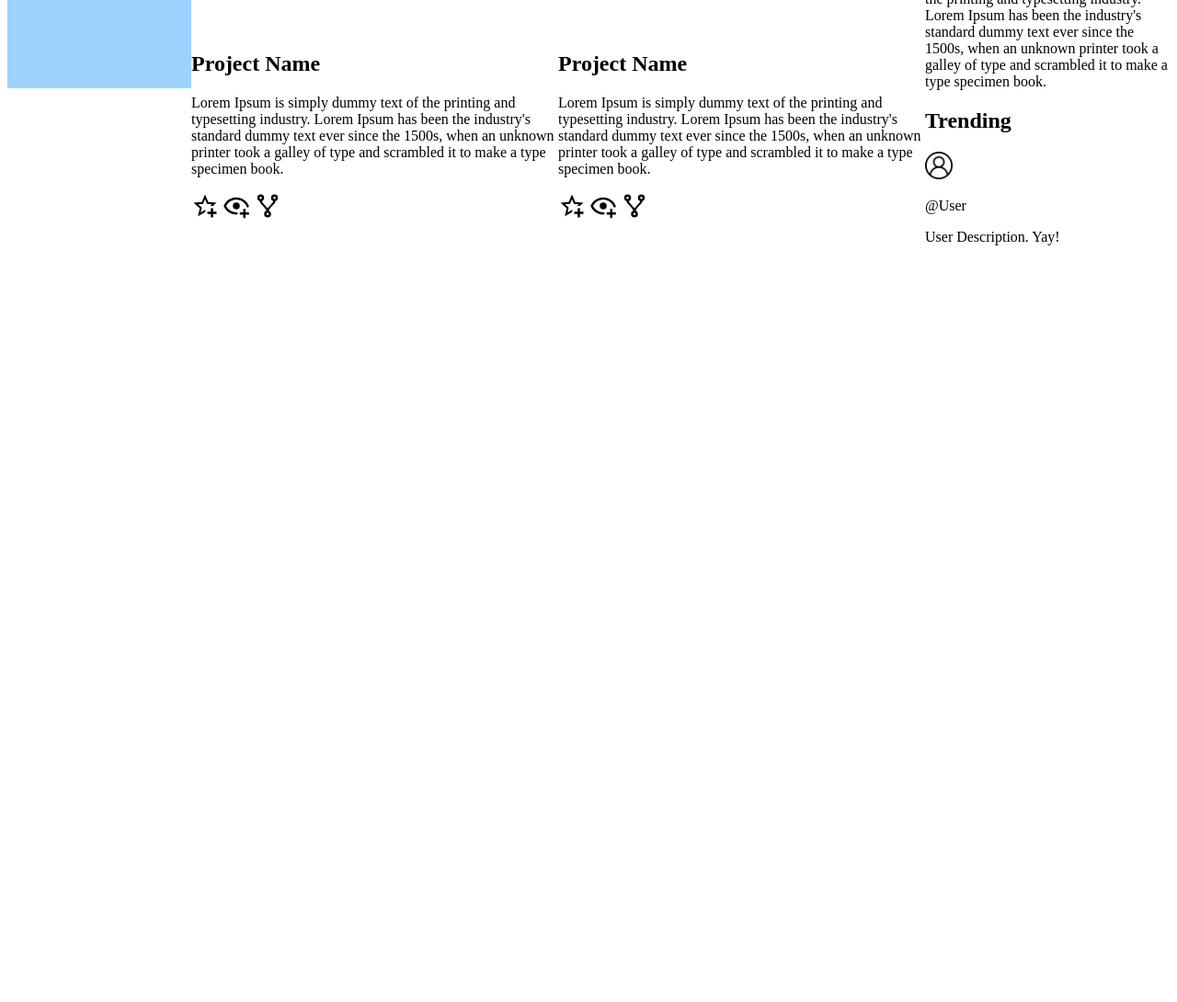
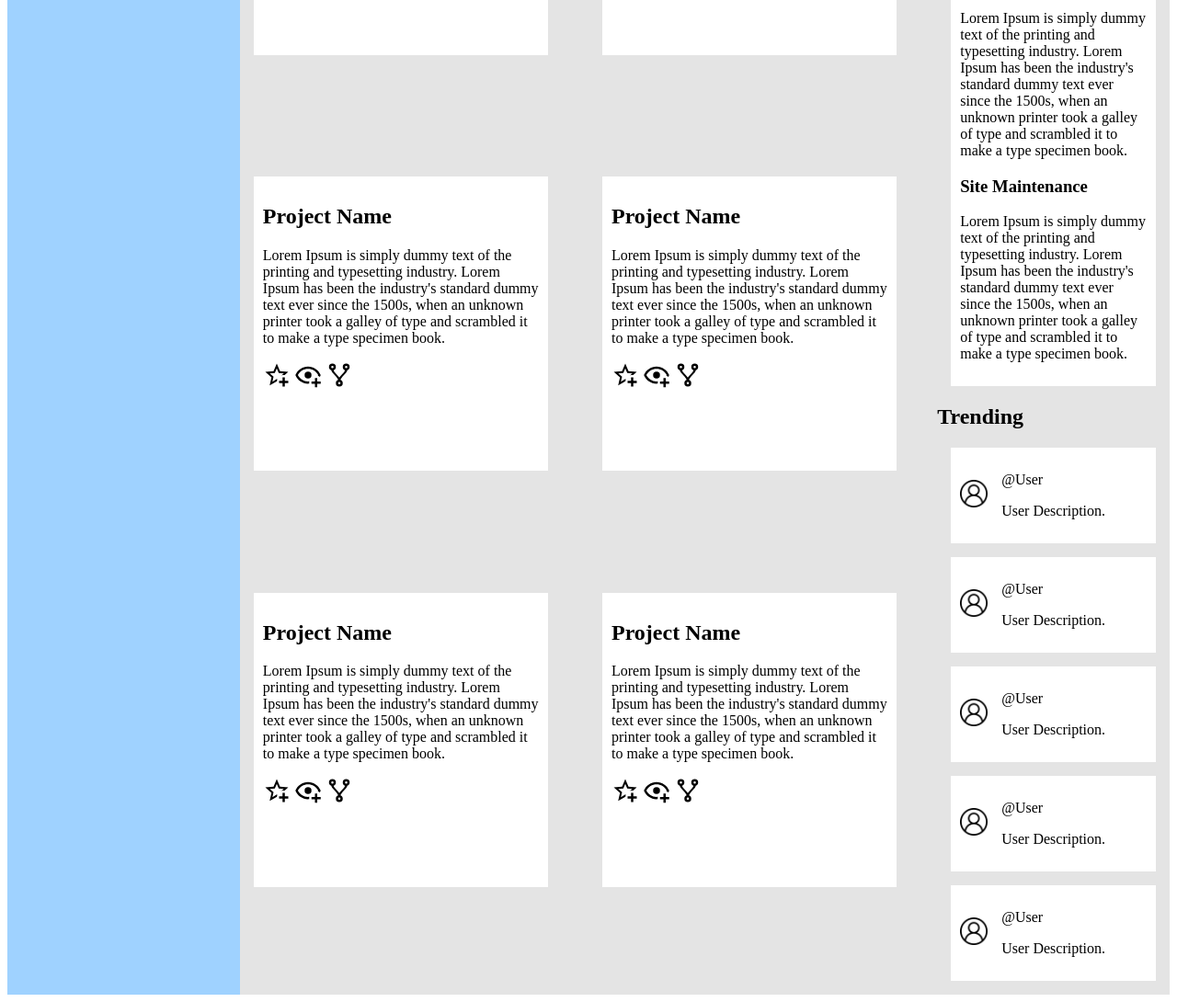
Before and after one commit to LyricChan/AdminDashboard, a plain HTML site: page index.html in a window 1280 px wide. Shown: the part 712-1802 px from the top of the page at 92% size. Before the commit the page ends 1003 px from the top, so only its background shows below. Drawn offline with Linux system fonts and the light colour scheme.

Commit message:
Add styling and bg color to main content

```diff
--- a/index.html
+++ b/index.html
@@ -380,13 +380,77 @@
       <div class="trending">
         <h2>Trending</h2>
 
-        <div class="trending-item">
-          <a href="">
-            <img src="images/user.png" alt="user" width="30px" height="30px"
-          /></a>
-
-          <p>@User</p>
-          <p>User Description. Yay!</p>
+        <div class="trending-container">
+          <div class="trending-user">
+            <a href="">
+              <img
+                src="images/user.png"
+                alt="user"
+                width="30px"
+                height="30px"
+              />
+            </a>
+            <div>
+              <p>@User</p>
+              <p>User Description.</p>
+            </div>
+          </div>
+          <div class="trending-user">
+            <a href="">
+              <img
+                src="images/user.png"
+                alt="user"
+                width="30px"
+                height="30px"
+              />
+            </a>
+            <div>
+              <p>@User</p>
+              <p>User Description.</p>
+            </div>
+          </div>
+          <div class="trending-user">
+            <a href="">
+              <img
+                src="images/user.png"
+                alt="user"
+                width="30px"
+                height="30px"
+              />
+            </a>
+            <div>
+              <p>@User</p>
+              <p>User Description.</p>
+            </div>
+          </div>
+          <div class="trending-user">
+            <a href="">
+              <img
+                src="images/user.png"
+                alt="user"
+                width="30px"
+                height="30px"
+              />
+            </a>
+            <div>
+              <p>@User</p>
+              <p>User Description.</p>
+            </div>
+          </div>
+          <div class="trending-user">
+            <a href="">
+              <img
+                src="images/user.png"
+                alt="user"
+                width="30px"
+                height="30px"
+              />
+            </a>
+            <div>
+              <p>@User</p>
+              <p>User Description.</p>
+            </div>
+          </div>
         </div>
       </div>
     </aside>
--- a/styles.css
+++ b/styles.css
@@ -1,6 +1,6 @@
 body {
   display: grid;
-  grid-template: 1fr 4fr / 200px 3fr 1fr;
+  grid-template: 1fr 4fr / 1fr 3fr 1fr;
 }
 
 a {
@@ -40,7 +40,6 @@ header {
 nav {
   grid-row: 1/3;
   background-color: rgb(159, 210, 255);
-  height: 100vh;
 }
 
 .navCard,
@@ -54,8 +53,17 @@ section {
   grid-column: 2/3;
   grid-row: 2/3;
   display: grid;
-  grid-template: 50px 1fr / 1fr 1fr;
+  grid-template: 5% 1fr / 1fr 1fr;
   grid-auto-rows: 1fr;
+  background-color: rgb(228, 228, 228);
+}
+
+.proj-cards {
+  background-color: white;
+  width: 300px;
+  height: 300px;
+  margin: 15px;
+  padding: 10px;
 }
 
 section h1 {
@@ -63,6 +71,23 @@ section h1 {
 }
 
 aside {
+  background-color: rgb(228, 228, 228);
+
   grid-column: 3/4;
   grid-row: 2/3;
 }
+
+.trending-user {
+  display: flex;
+  align-items: center;
+  gap: 15px;
+  background-color: white;
+  margin: 15px;
+  padding: 10px;
+}
+
+.anounce-container {
+  background-color: white;
+  margin: 15px;
+  padding: 10px;
+}
```
